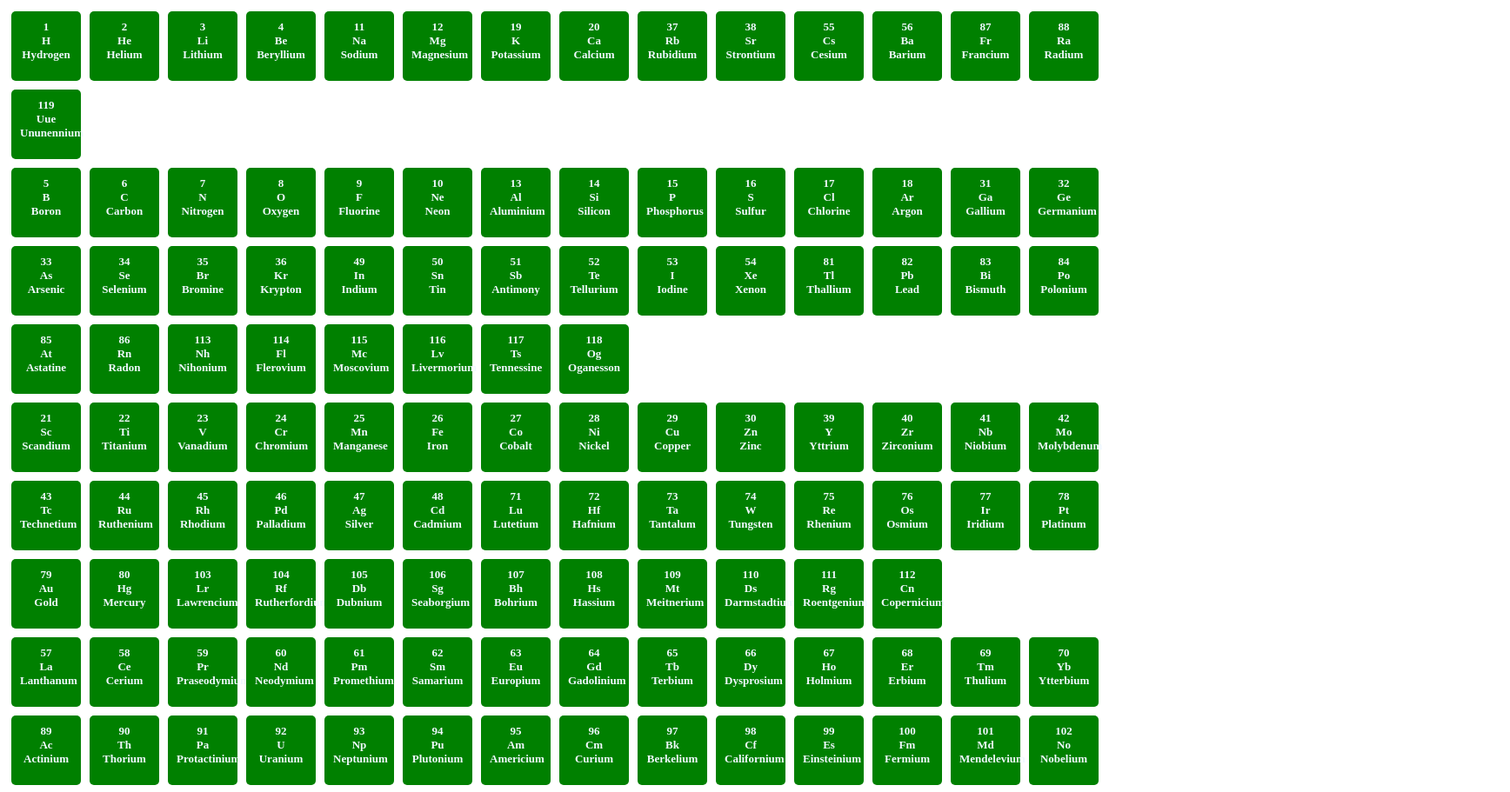
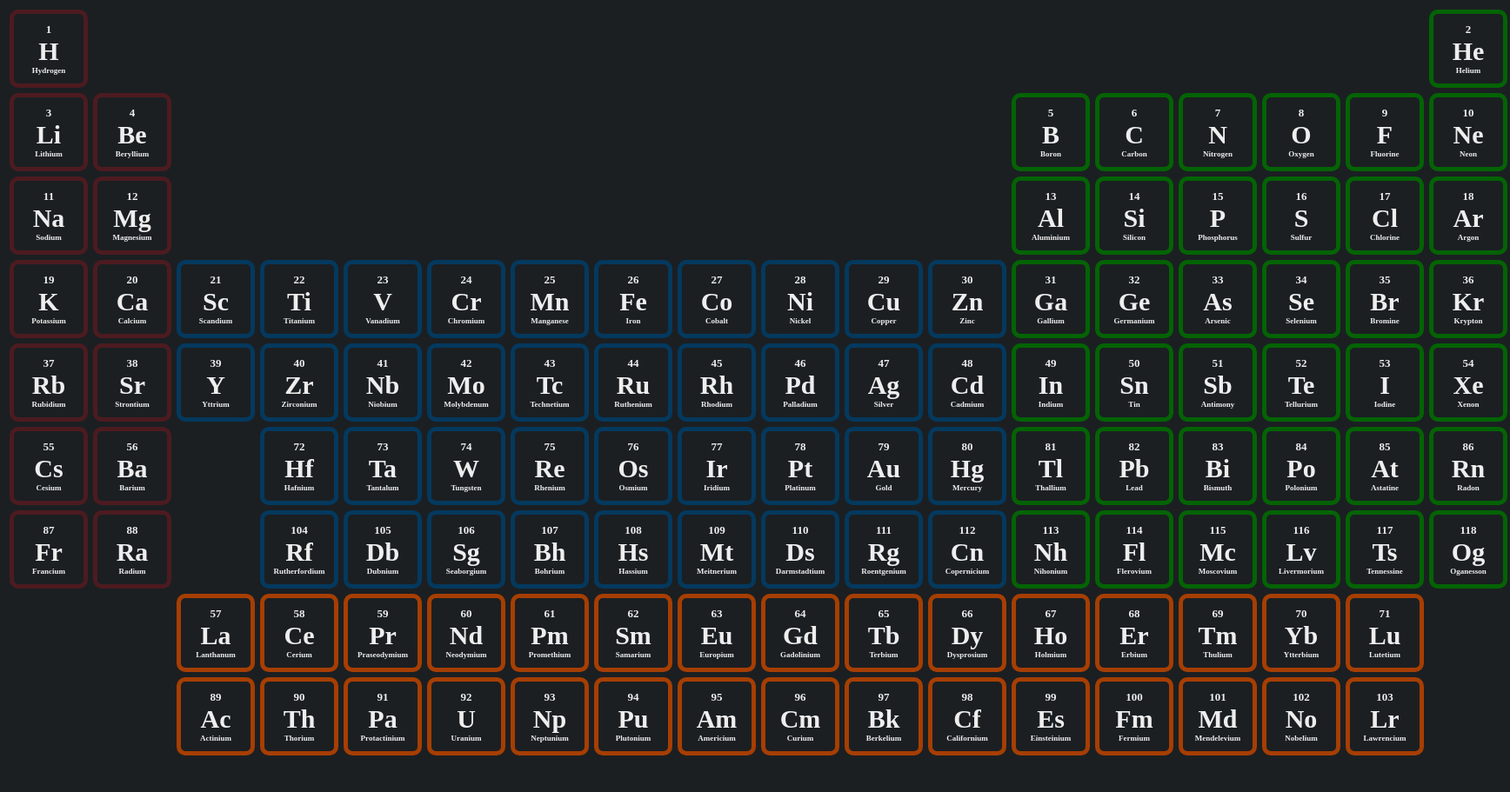
Before and after one commit to X-Ironheart/Modern-periodic-table, a plain HTML site: page index.html in a window 1280 px wide. Shown: the whole page at 87% size, 1736 px wide, since content can reach past the window. After the commit the page ends 880 px from the top, so only its background shows below. Drawn offline with Linux system fonts and the light colour scheme.

Commit message:
feat: initialize periodic table application with element data, CSS grid layout, and JS logic

```diff
--- a/JS/main.js
+++ b/JS/main.js
@@ -1,22 +1,25 @@
 async function getDataFromJson() {
-  const result = await fetch("./data/elements.json").then((res) => res.json());
+  const result = await fetch("./data/elements.json")
+    .then((res) => res.json())
+    .catch((err) => console.log(err));
+
   const sGroup = document.createElement("div");
   sGroup.classList.add("sGroup");
-  document.body.appendChild(sGroup);
+  main.appendChild(sGroup);
+
+    const dGroup = document.createElement("div");
+    dGroup.classList.add("dGroup");
+   main.appendChild(dGroup);
 
   const pGroup = document.createElement("div");
   pGroup.classList.add("pGroup");
-  document.body.appendChild(pGroup);
-
-  const dGroup = document.createElement("div");
-  dGroup.classList.add("dGroup");
-  document.body.appendChild(dGroup);
+  main.appendChild(pGroup);
 
   const fGroup = document.createElement("div");
   fGroup.classList.add("fGroup");
-  document.body.appendChild(fGroup);
+  main.appendChild(fGroup);
 
-  for (let i = 0; i < result.elements.length; i++) {
+  for (let i = 0; i <= result.elements.length; i++) {
     const elementDiv = document.createElement("div");
     elementDiv.classList.add(`element`);
     elementDiv.classList.add(`${result.elements[i].name}`);
@@ -25,8 +28,11 @@
     const elementsSymbol = result.elements[i].symbol;
     const atomicNumber = result.elements[i].number;
     const atomNameDiv = document.createElement("div");
+    atomNameDiv.classList.add("atom-name");
     const atomSymbolsDiv = document.createElement("div");
+    atomSymbolsDiv.classList.add("atom-symbol");
     const atomicNumberDiv = document.createElement("div");
+    atomicNumberDiv.classList.add("atomic-number")
 
     atomicNumberDiv.textContent = atomicNumber;
     atomNameDiv.textContent = elementsName;
@@ -34,11 +40,10 @@
     elementDiv.appendChild(atomicNumberDiv);
     elementDiv.appendChild(atomSymbolsDiv);
     elementDiv.appendChild(atomNameDiv);
-
-    console.log(result.elements[i].name);
+    elementDiv.style.gridArea = elementsSymbol
 
     if (result.elements[i].expetion) {
-      sGroup.appendChild(elementDiv);
+      pGroup.appendChild(elementDiv);
     } else if (result.elements[i].block === "s") {
       sGroup.appendChild(elementDiv);
     } else if (result.elements[i].block === "p") {
@@ -49,11 +54,6 @@
       fGroup.appendChild(elementDiv);
     }
   }
-
-  console.log(sGroup);
-  console.log(pGroup);
-  console.log(dGroup);
-  console.log(fGroup);
 }
 
 getDataFromJson();
--- a/css/style.css
+++ b/css/style.css
@@ -1,13 +1,90 @@
+:root {
+  margin: 0;
+  background: #1b1f22;
+}
+
+body {
+  max-height: 1500px;
+}
+
+main {
+  display: grid;
+  grid-template-columns: repeat(18, auto);
+  grid-template-rows: 7fr 2fr;
+  grid-template-areas: "s s d d d d d d d d d d p p p p p p" ". . f f f f f f f f f f f f f f f .";
+}
+
 .element {
   display: inline-block;
   width: 60px;
   height: 60px;
   text-align: center;
   font-weight: 800;
-    color: aliceblue;
+  color: #eee;
   font-size: small;
-    background-color: green;
-    margin: 5px;
+  background-color: inherit;
+  margin: 3px;
   padding: 10px;
-    border-radius: 5px;
+  border-radius: 10px;
 }
+
+.sGroup {
+  display: grid;
+  align-content: start;
+  grid-template-columns: repeat(2, auto);
+  grid-template-areas: "H ." "Li Be" "Na Mg" "K Ca" "Rb Sr" "Cs Ba" "Fr Ra";
+  grid-area: s;
+}
+
+.dGroup {
+  display: grid;
+  align-content: end;
+  grid-template-columns: repeat(10, auto);
+  grid-template-areas: "Sc Ti V Cr Mn Fe Co Ni Cu Zn" "Y Zr Nb Mo Tc Ru Rh Pd Ag Cd" ". Hf Ta W Re Os Ir Pt Au Hg" ". Rf Db Sg Bh Hs Mt Ds Rg Cn";
+  grid-area: d;
+}
+
+.pGroup {
+  display: grid;
+  align-content: start;
+  grid-template-columns: repeat(6, auto);
+  grid-template-areas: ". . . . . He" "B C N O F Ne" "Al Si P S Cl Ar" "Ga Ge As Se Br Kr" "In Sn Sb Te I Xe" "Tl Pb Bi Po At Rn" "Nh Fl Mc Lv Ts Og";
+  grid-area: p;
+}
+
+.fGroup {
+  display: grid;
+  align-content: end;
+  grid-template-columns: repeat(14, auto);
+  grid-auto-flow: row;
+  grid-template-areas: "La Ce Pr Nd Pm Sm Eu Gd Tb Dy Ho Er Tm Yb Lu" "Ac Th Pa U Np Pu Am Cm Bk Cf Es Fm Md No Lr";
+  grid-area: f;
+}
+
+.sGroup > div {
+  border: 5px, #4c1b20, solid;
+}
+
+.pGroup > div {
+  border: 5px, #046304, solid;
+}
+
+.dGroup > div {
+  border: 5px, #04395e, solid;
+}
+
+.fGroup > div {
+  border: 5px, #a63e02, solid;
+}
+
+.atom-name {
+  font-size: 9px;
+}
+
+.atom-symbol {
+  font-size: 30px;
+}
+
+.atomic-number {
+  font-size: 13px;
+}
--- a/index.html
+++ b/index.html
@@ -12,6 +12,7 @@
     <link rel="stylesheet" href="./css/style.css">
   </head>
   <body>
+    <main id="main"></main>
     <script src="./JS/main.js" type="module"></script>
   </body>
 </html>
```
Also changed, not shown: data/elements.json. Lines whose indentation alone changed are shown as unchanged.
